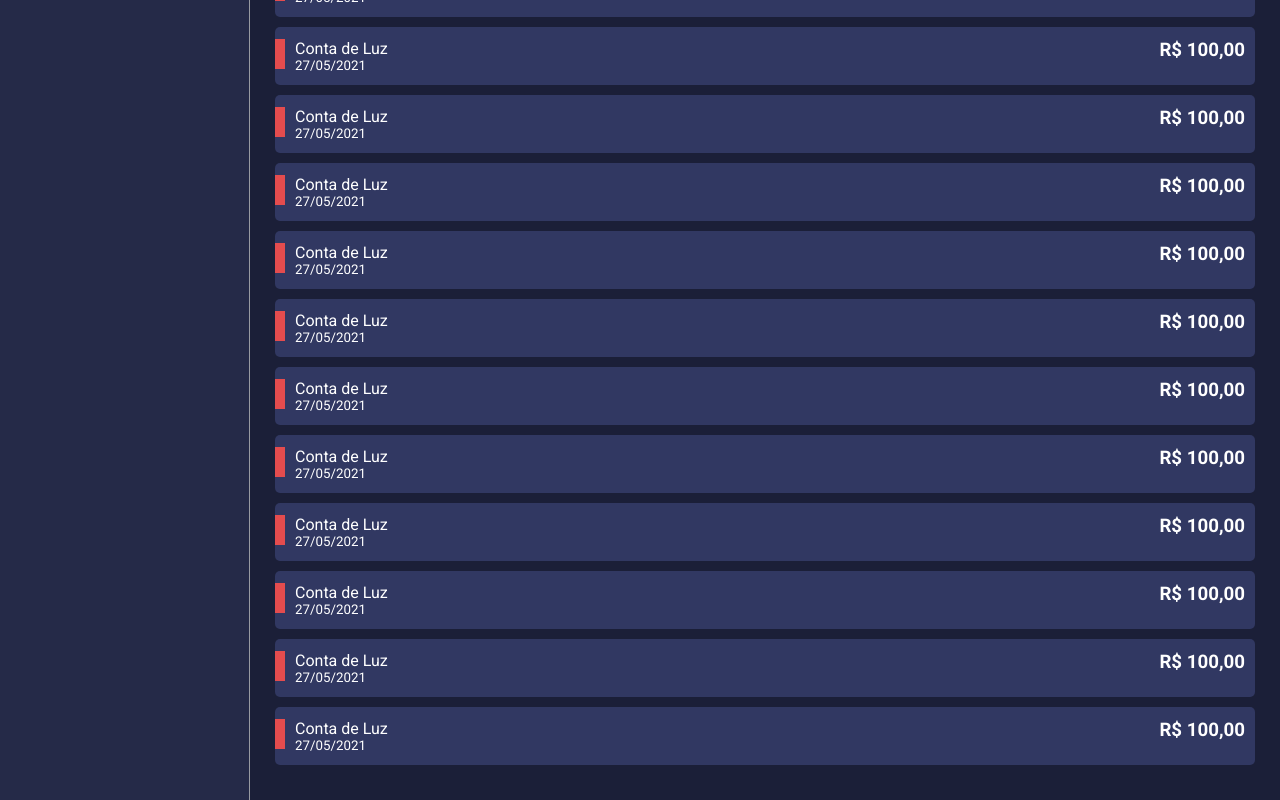
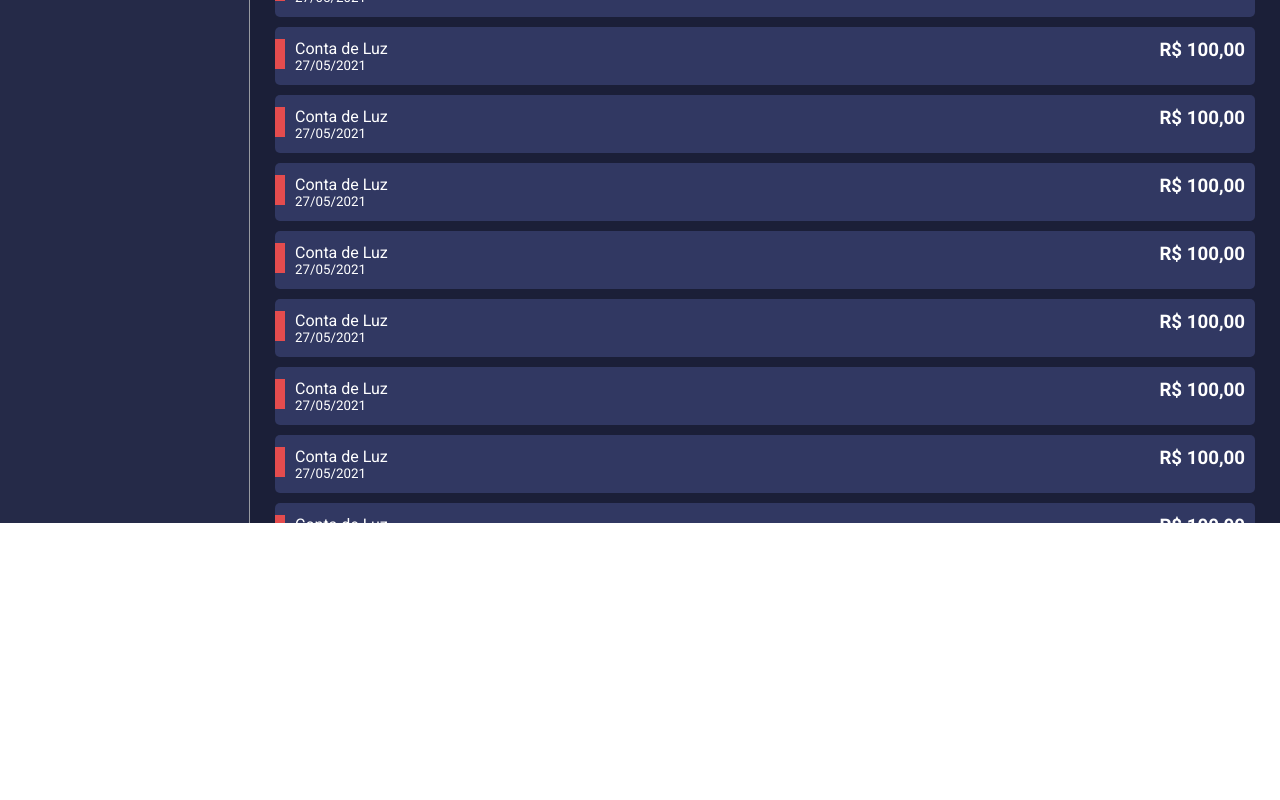
Before and after one commit to mueledson/MinhaCarteira, a React (Vite) app: page / in a window 1280 px wide. Shown: the part 277-1077 px from the top of the page. After the commit the page ends 800 px from the top, so only its background shows below. Built offline with nearby package versions, Linux system fonts and the light colour scheme.

Commit message:
Fizemos o scroll da página personalizado, mas tá com erro

```diff
--- a/src/components/Content/styles.ts
+++ b/src/components/Content/styles.ts
@@ -6,4 +6,20 @@
     background-color: ${props => props.theme.colors.primary};
 
     padding: 25px;
+
+    height: calc(100vh - 70px);
+    overflow-y: scroll;
+
+    ::-webkit-scrollbar{
+        width: 10px;
+    }
+
+    ::-webkit-scrollbar-thumb{
+        background-color: ${props => props.theme.colors.secondary};
+        border-radius: 10px;
+    }
+
+    ::-webkit-scrollbar-track{
+        background-color: ${props => props.theme.colors.tertiary};
+    }
 `
--- a/src/components/Layout/index.tsx
+++ b/src/components/Layout/index.tsx
@@ -1,7 +1,7 @@
 import Aside from "../Aside";
 import Content from "../Content";
 import MainHeader from "../MainHeader";
-import { GridLayout } from "./styles";
+import { Grid } from "./styles";
 
 interface ChildrenProps {
     children?: React.ReactNode
@@ -9,13 +9,13 @@
 
 function Layout({ children } : ChildrenProps){
     return (
-        <GridLayout>
+        <Grid>
             <MainHeader />
             <Content>
                 {children}
             </Content>
             <Aside />
-        </GridLayout>
+        </Grid>
     )
 }
 export default Layout
--- a/src/components/Layout/styles.ts
+++ b/src/components/Layout/styles.ts
@@ -7,7 +7,7 @@
     *   CT = Content
 */
 
-export const GridLayout = styled.div`
+export const Grid = styled.div`
     display: grid;
     grid-template-columns: 250px auto;
     grid-template-rows   : 70px auto;
--- a/src/pages/List/index.tsx
+++ b/src/pages/List/index.tsx
@@ -104,13 +104,6 @@
                     subtitle="27/05/2021"
                     amount="R$ 100,00"
                 />
-                <HistoryFinanceCard
-                    cardColor="#313862"
-                    tagColor="#E44C4E"
-                    title="Conta de Luz"
-                    subtitle="27/05/2021"
-                    amount="R$ 100,00"
-                />
             </Content>
         </Container>
     )
```
